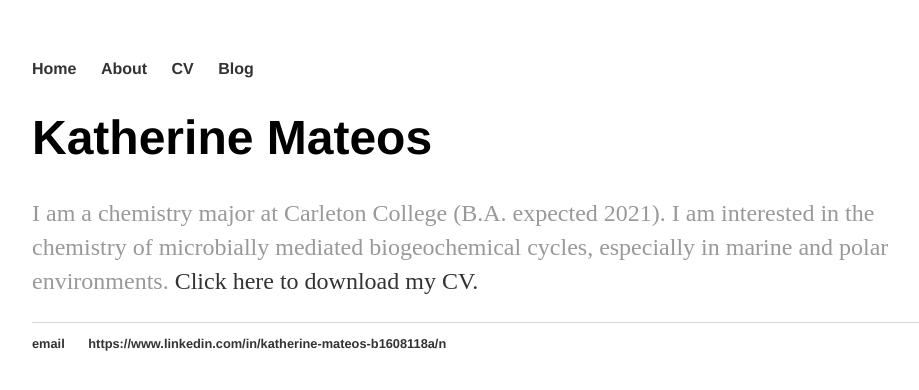
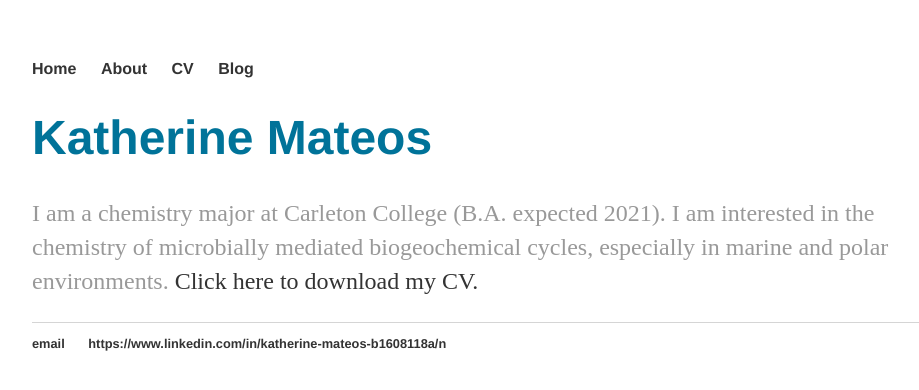
Before and after one commit to kcmateos/kcmateos.github.io, a Jekyll site: the page index.html, which Jekyll copies as it is, in a window 1280 px wide. Shown: the top 390 px of the page, without its empty margins (160-1079 px from the left). Built offline with Jekyll 4.4.1, drawn with Linux system fonts in a browser that asks for light colours.

Commit message:
Update main.css

```diff
--- a/css/main.css
+++ b/css/main.css
@@ -9,8 +9,8 @@ nav ul, footer ul {
     font-weight: bold;
 }
 h1  {
-    color rgb(0, 115, 153)
-}
+     color:rgb(0, 115, 153);
+            }
 nav ul li, footer ul li {
     display: inline;
     margin-right: 20px;
```
